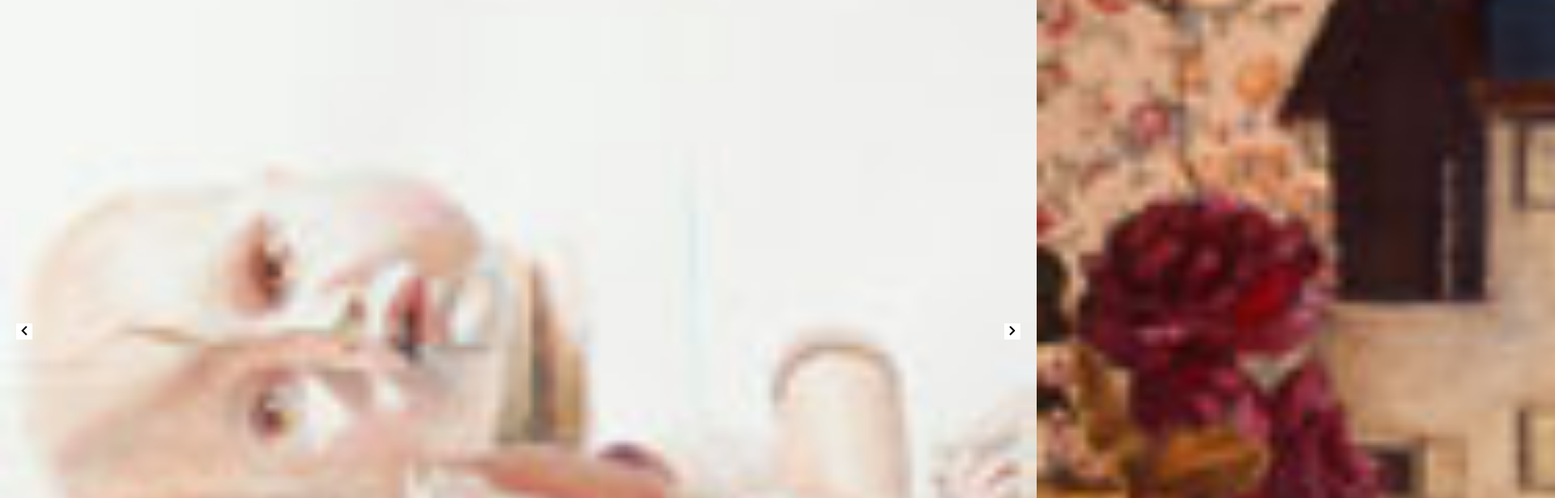
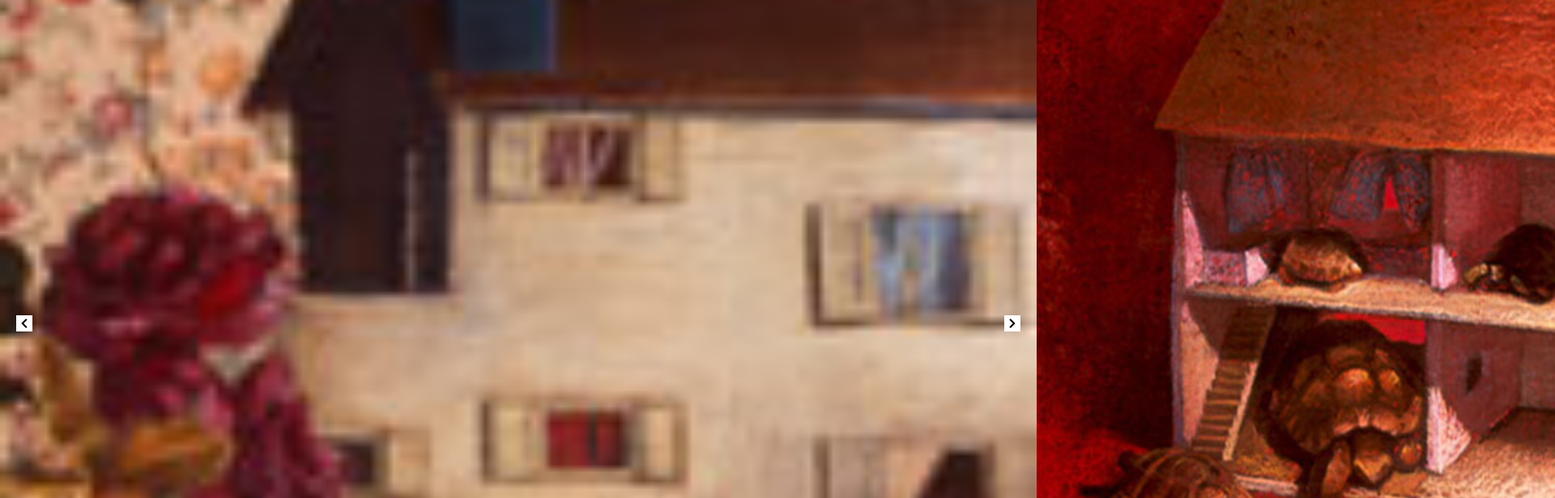
Before and after one commit to LawrenceRush/samanthasArt, a plain HTML site: page index.html in a window 1280 px wide. Both pictures are taken after a click on the button 1250 px from the left and 409 px from the top of the page. Shown: the top 616 px of the page at 81% size, 1920 px wide, since content can reach past the window. Drawn offline with nearby package versions, Linux system fonts and the light colour scheme.

Commit message:
got carousel moving

```diff
--- a/client.js
+++ b/client.js
@@ -8,11 +8,36 @@ const slideWidth = slides[0].offsetWidth
 
 //Arrange slides in a line
 const setSlidePosition = (slide, index) =>{
+    console.log(slideWidth)
     slide.style.left = slideWidth * index + "px"
 }
 slides.forEach(setSlidePosition)
-//When i click left, picture slides left
 
-//when i click right, picture slides to the right
+// const moveToSlide = (track, currentSlide, targetSlide) => {
+//     track.style.transfrom =  "translateX(-" + targetSlide.style.left + ")"
+//     currentSlide.classList.remove("current-slide")
+//     nextSlide.classList.add("current-slide")
+// }
+
+$(document).ready(function() {
+    //When i click left, picture slides left
+    $(".carousel__button--left").click(function(){
+
+    });
+    //when i click right, picture slides to the right
+    $(".carousel__button--right").click(function(){
+        const currentSlide = track.find(".current-slide")
+
+        const nextSlide = currentSlide.next()
+        const amountToMove = nextSlide.css("left");
+        console.log(currentSlide, nextSlide, amountToMove)
+
+        track.css("transform", `translateX(-${amountToMove})` );
+        // track.css("translateX", "-"+amountToMove)
+        currentSlide.removeClass("current-slide")
+        nextSlide.addClass("current-slide")
+     });
+});
+
 
 //when i click nav indicator, carousel slides to that picture
--- a/style.css
+++ b/style.css
@@ -23,10 +23,12 @@
 }
 
 .carousel__track{
+    position: relative;
     height: 100vh;
     list-style: none;
     margin-top: 0;
     padding-left: 0;
+    transition: transform 250ms ease-in;
 }
 
 .carousel__slide{
@@ -56,7 +58,7 @@
    right:20px;
 }
 
-.carousel_nav {
+.carousel__nav {
     width: 100%;
     position: absolute;
     z-index: 1;
```
